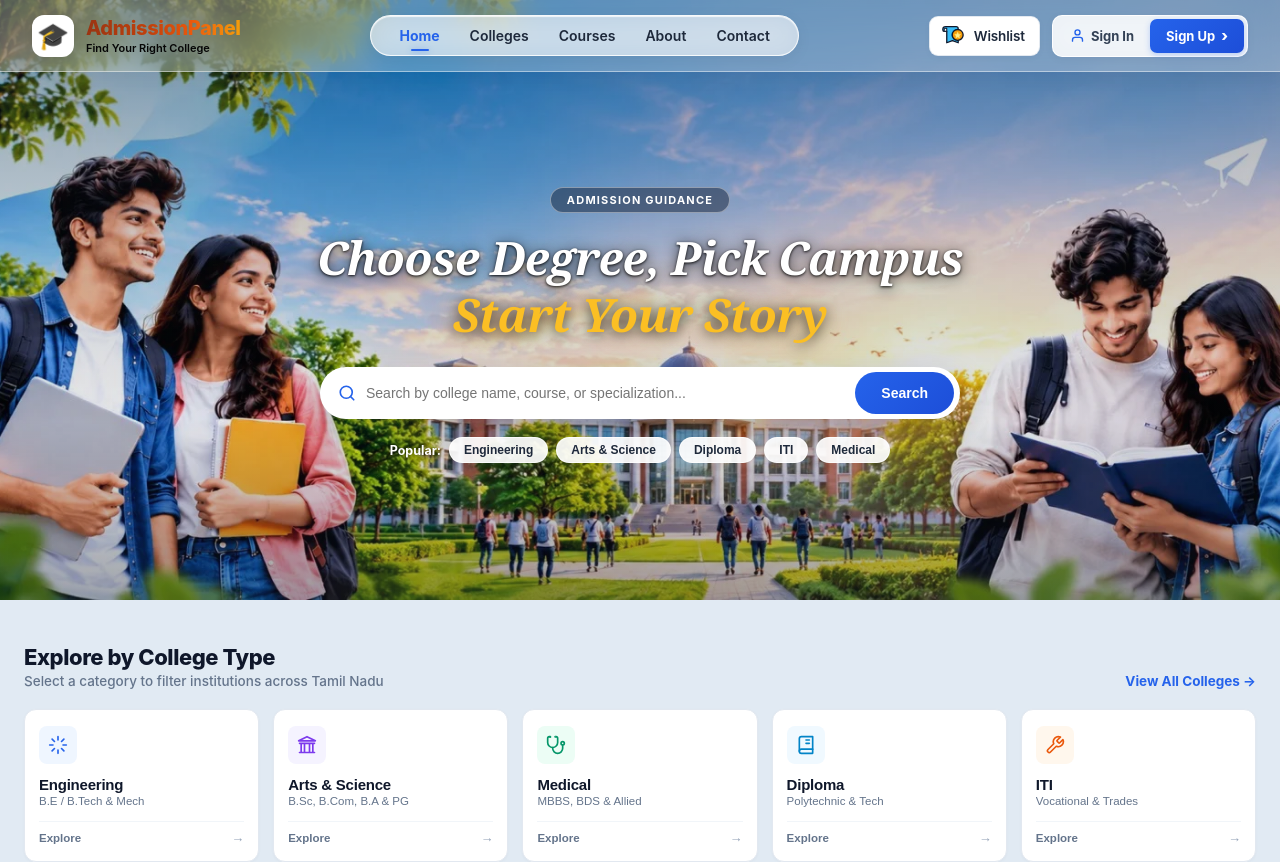
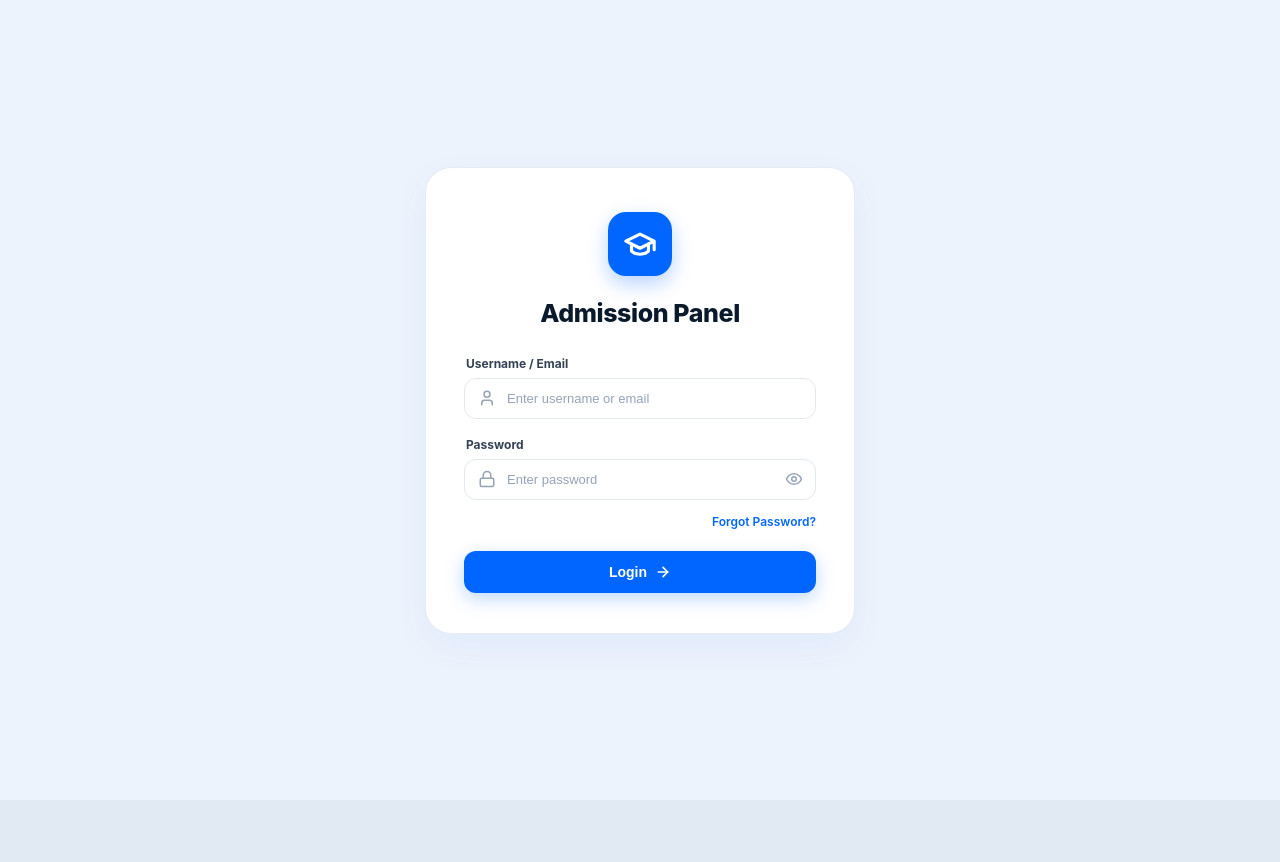
Before and after one commit to cloudmatrixtechnologies/admission, a React app in the folder frontend/: page /admin/login in a window 1280 px wide. Shown: the top 862 px of the page. After the commit the page ends 800 px from the top, so only its background shows below. Built offline with nearby package versions, Linux system fonts and the light colour scheme; no server answers; the HTML template or start-up script is replaced by a standard one; a web font is replaced by a local one.

Commit message:
admin login css added and app.jsx changed67

```diff
--- a/frontend/package.json
+++ b/frontend/package.json
@@ -11,7 +11,8 @@
   },
   "dependencies": {
     "react": "^19.3.1",
-    "react-dom": "^19.3.1"
+    "react-dom": "^19.3.1",
+    "react-router-dom": "^7.18.5"
   },
   "devDependencies": {
     "@eslint/js": "^10.0.1",
--- a/frontend/src/App.jsx
+++ b/frontend/src/App.jsx
@@ -1,15 +1,25 @@
-
 // src/App.jsx
 import React, { useState } from 'react';
+import { BrowserRouter as Router, Routes, Route } from 'react-router-dom';
 import Navbar from './components/common/Navbar';
 import Footer from './components/common/Footer';
 import HomePage from './pages/HomePage';
+import AdminLoginPage from './pages/auth/AdminLoginPage';
 import './App.css';
 
 export default function App() {
   const [wishlistCount, setWishlistCount] = useState(0);
 
   return (
+    <Router>
+      <Routes>
+        {/* Admin Login Page: Thaniya open aagum (No Navbar/Footer) */}
+        <Route path="/admin/login" element={<AdminLoginPage />} />
+
+        {/* Home Page: Navbar, Footer kooda load aagum */}
+        <Route
+          path="/"
+          element={
             <div className="app-shell">
               <Navbar wishlistCount={wishlistCount} />
               <main className="main-content">
@@ -17,6 +27,9 @@ export default function App() {
               </main>
               <Footer />
             </div>
+          }
+        />
+      </Routes>
+    </Router>
   );
-
 }
--- /dev/null
+++ b/frontend/src/pages/auth/AdminLogin.css
@@ -0,0 +1,181 @@
+/* Full Viewport Background */
+.login-viewport {
+  min-height: 100vh;
+  width: 100vw;
+  background-color: #edf3fc;
+  display: flex;
+  align-items: center;
+  justify-content: center;
+  font-family: -apple-system, BlinkMacSystemFont, "Segoe UI", Roboto, Helvetica, Arial, sans-serif;
+  margin: 0;
+  padding: 20px;
+  box-sizing: border-box;
+}
+
+/* Center White Card */
+.login-card {
+  width: 100%;
+  max-width: 430px;
+  background-color: #ffffff;
+  border-radius: 26px;
+  padding: 44px 38px 40px 38px;
+  box-shadow: 0 12px 35px rgba(0, 102, 255, 0.06);
+  border: 1px solid rgba(226, 232, 240, 0.8);
+  box-sizing: border-box;
+  display: flex;
+  flex-direction: column;
+  align-items: center;
+}
+
+/* Royal Blue Cap Badge */
+.login-badge {
+  width: 64px;
+  height: 64px;
+  background-color: #0066ff;
+  border-radius: 18px;
+  display: flex;
+  align-items: center;
+  justify-content: center;
+  box-shadow: 0 8px 20px rgba(0, 102, 255, 0.28);
+  margin-bottom: 50px;
+}
+
+/* Title */
+.login-title {
+  font-size: 25px;
+  font-weight: 800;
+  color: #0b192c;
+  margin: 0 0 28px 0;
+  letter-spacing: -0.4px;
+  text-align: center;
+  margin-top: -28px;
+}
+
+/* Form Layout */
+.login-form {
+  width: 100%;
+  display: flex;
+  flex-direction: column;
+  gap: 18px;
+}
+
+/* Field Container */
+.login-field {
+  display: flex;
+  flex-direction: column;
+}
+
+.login-label {
+  font-size: 12px;
+  font-weight: 700;
+  color: #334155;
+  margin-bottom: 7px;
+  margin-left: 2px;
+}
+
+.login-input-wrapper {
+  position: relative;
+  display: flex;
+  align-items: center;
+  width: 100%;
+}
+
+.login-input-icon {
+  position: absolute;
+  left: 14px;
+  display: flex;
+  align-items: center;
+  pointer-events: none;
+  color: #94a3b8;
+}
+
+.login-input {
+  width: 100%;
+  padding: 12px 14px 12px 42px;
+  font-size: 13px;
+  border-radius: 12px;
+  border: 1.5px solid #e2e8f0;
+  outline: none;
+  background-color: #ffffff;
+  color: #0f172a;
+  box-sizing: border-box;
+  transition: all 0.15s ease;
+}
+
+.login-input.has-toggle {
+  padding-right: 42px;
+}
+
+.login-input:focus {
+  border-color: #0066ff;
+  box-shadow: 0 0 0 3px rgba(0, 102, 255, 0.12);
+}
+
+.login-input::placeholder {
+  color: #94a3b8;
+  font-size: 13px;
+}
+
+/* Eye Toggle Button */
+.login-toggle-btn {
+  position: absolute;
+  right: 13px;
+  background: none;
+  border: none;
+  padding: 0;
+  cursor: pointer;
+  display: flex;
+  align-items: center;
+  color: #94a3b8;
+}
+
+.login-toggle-btn:hover {
+  color: #475569;
+}
+
+/* Forgot Password */
+.login-forgot-wrapper {
+  display: flex;
+  justify-content: flex-end;
+  margin-top: -4px;
+}
+
+.login-forgot-link {
+  font-size: 12px;
+  font-weight: 600;
+  color: #0066ff;
+  text-decoration: none;
+  cursor: pointer;
+}
+
+.login-forgot-link:hover {
+  text-decoration: underline;
+}
+
+/* Submit Button */
+.login-submit-btn {
+  width: 100%;
+  padding: 13px 0;
+  margin-top: 4px;
+  background-color: #0066ff;
+  color: #ffffff;
+  border: none;
+  border-radius: 12px;
+  font-size: 14px;
+  font-weight: 700;
+  cursor: pointer;
+  display: flex;
+  align-items: center;
+  justify-content: center;
+  gap: 8px;
+  box-shadow: 0 6px 18px rgba(0, 102, 255, 0.25);
+  transition: background-color 0.15s ease, transform 0.05s ease;
+}
+
+.login-submit-btn:hover {
+  background-color: #0052cc;
+}
+
+.login-submit-btn:active {
+  transform: scale(0.99);
+}
```
Also changed, not shown: 1 other file (tests, documents, lock files or other folders). Lines whose indentation alone changed are shown as unchanged.
